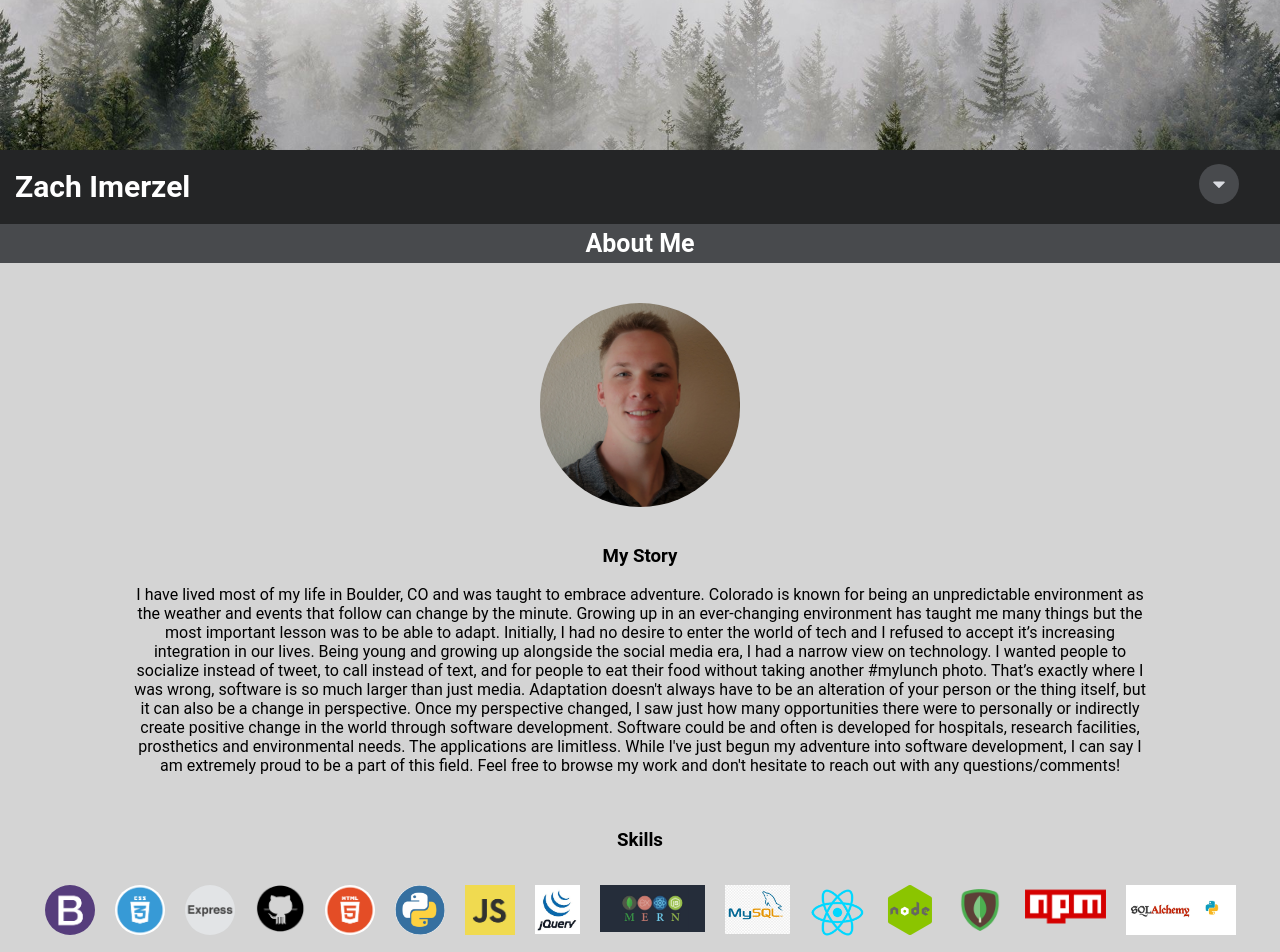
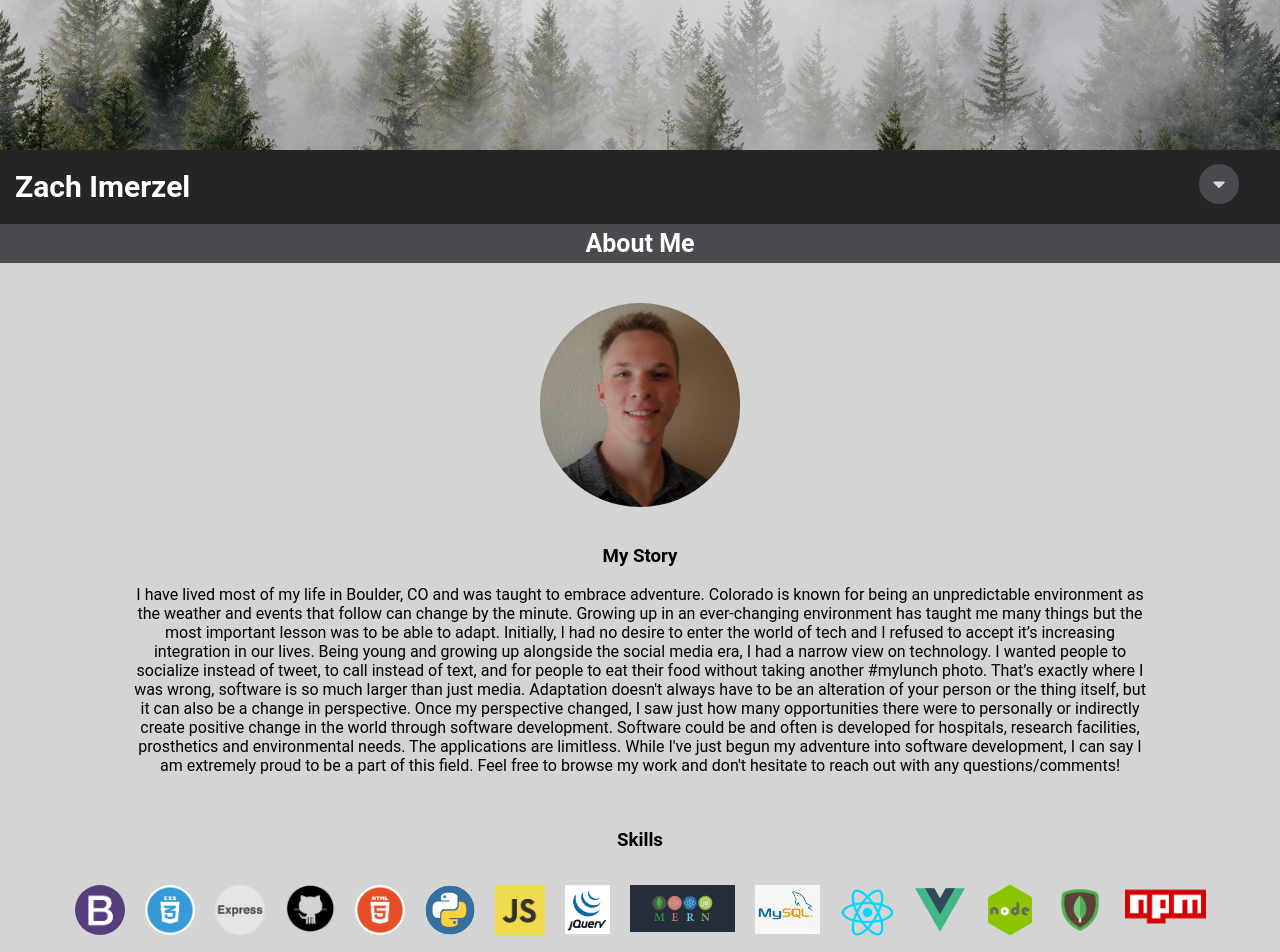
Before and after one commit to Zimerzel/react-app-portfolio, a React (Create React App) app: page /about in a window 1280 px wide. Shown: the top 952 px of the page. Built offline with nearby package versions, Linux system fonts and the light colour scheme; grey boxes are pictures that could not be loaded.

Commit message:
added vue in skills

```diff
--- a/src/components/About.js
+++ b/src/components/About.js
@@ -18,6 +18,7 @@ import SQLA from '../assets/images/sqlalchemy.png'
 import Flask from '../assets/images/flask.png'
 import Firebase from '../assets/images/firebase.png'
 import Python from '../assets/images/python.png'
+import Vue from '../assets/skills/vue.svg'
 
 
 function About () {
@@ -69,6 +70,7 @@ function About () {
                             <img src= {MERN} width="105px" height="46.7px" alt="MERN Logo" />
                             <img src= {MySQL} width="45px" height="34px" alt="MySQL Logo" id="mysql_logo"/>
                             <img src= {Reactjs} width="100px" height="100px" alt="React Logo" id="react_logo"/>
+                            <img src= {Vue} width="50px" height="50px" alt="Vue Logo" id="vue_logo"/>
                             <img src= {Node} width="50px" height="50px" alt="Node Logo" />
                             <img src= {Mongodb} width="50px" height="50px" alt="Mongodb Logo" />
                             <img src= {Npm} width="188px" height="100px" alt="NPM Logo" id="npm_logo"/>
```
Also changed, not shown: src/assets/skills/vue.svg (added).
